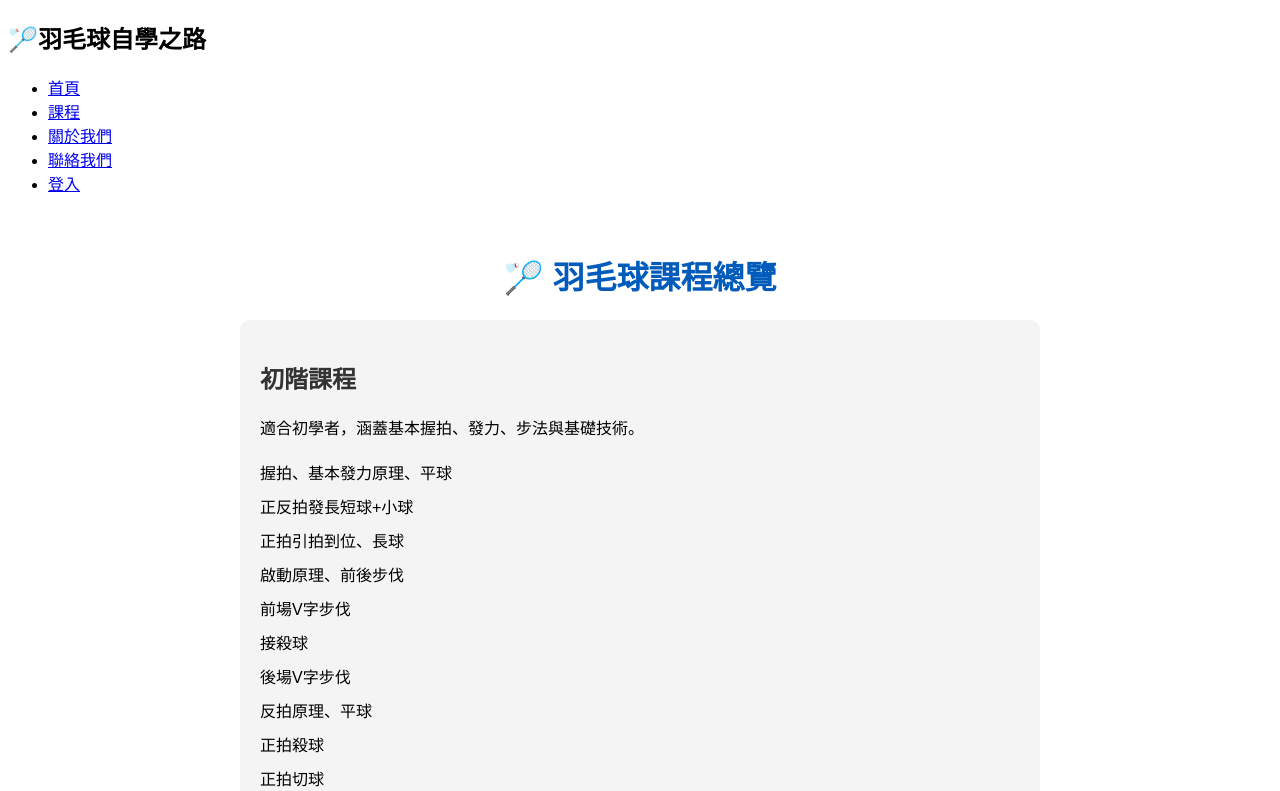
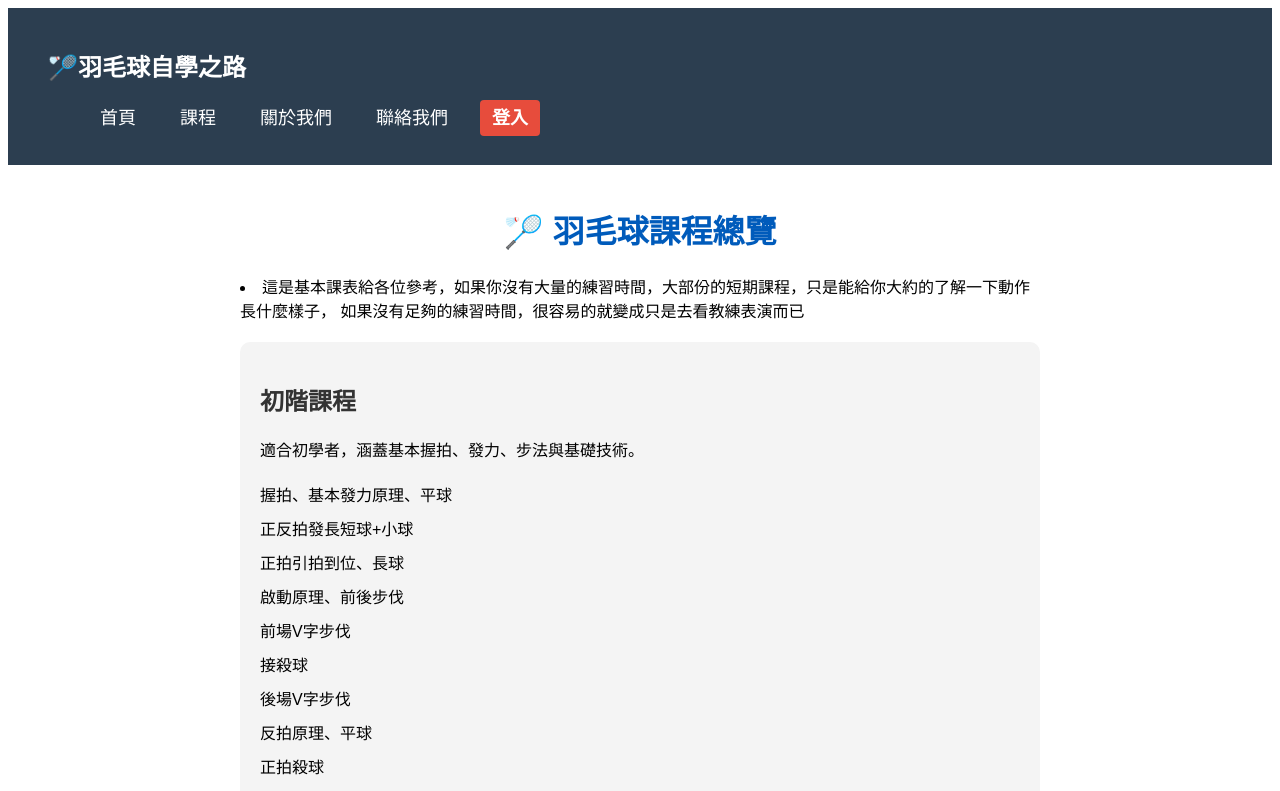
Before and after one commit to dannyangler/vitebadminton, a Vue app: page /courses in a window 1280 px wide. Shown: the top 791 px of the page. Built offline with nearby package versions, Linux system fonts and the light colour scheme.

Commit message:
Main page selection icon update

```diff
--- a/src/App.vue
+++ b/src/App.vue
@@ -20,3 +20,60 @@
     </footer>
   </div>
 </template>
+
+<script>
+export default {
+  name: 'Header'
+};
+</script>
+
+<style scoped>
+/* Your CSS styles go here */
+.header {
+  background-color: #2c3e50;
+  color: #fff;
+  padding: 20px 40px;
+  display: flex;
+  justify-content: space-between;
+  align-items: center;
+}
+
+.logo {
+  font-size: 24px;
+  font-weight: bold;
+}
+
+.nav-links {
+  list-style-type: none;
+  display: flex;
+  gap: 20px;
+}
+
+.nav-links li {
+  font-size: 18px;
+}
+
+.nav-links a {
+  text-decoration: none;
+  color: #fff;
+  padding: 8px 12px;
+  border-radius: 4px;
+  transition: background-color 0.3s ease;
+}
+
+.nav-links a:hover {
+  background-color: #3498db;
+}
+
+.cta-btn {
+  background-color: #e74c3c;
+  padding: 10px 20px;
+  font-weight: bold;
+  border-radius: 4px;
+  transition: background-color 0.3s ease;
+}
+
+.cta-btn:hover {
+  background-color: #c0392b;
+}
+</style>
--- a/src/views/Courses.vue
+++ b/src/views/Courses.vue
@@ -1,7 +1,8 @@
 <template>
     <div class="container">
       <h1 class="title">🏸 羽毛球課程總覽</h1>
-
+      <li>這是基本課表給各位參考，如果你沒有大量的練習時間，大部份的短期課程，只是能給你大約的了解一下動作長什麼樣子，
+        如果沒有足夠的練習時間，很容易的就變成只是去看教練表演而已</li>
       <section class="course-section">
         <h2>初階課程</h2>
         <p>適合初學者，涵蓋基本握拍、發力、步法與基礎技術。</p>
```
Also changed, not shown: 1 other file (tests, documents, lock files or other folders).
